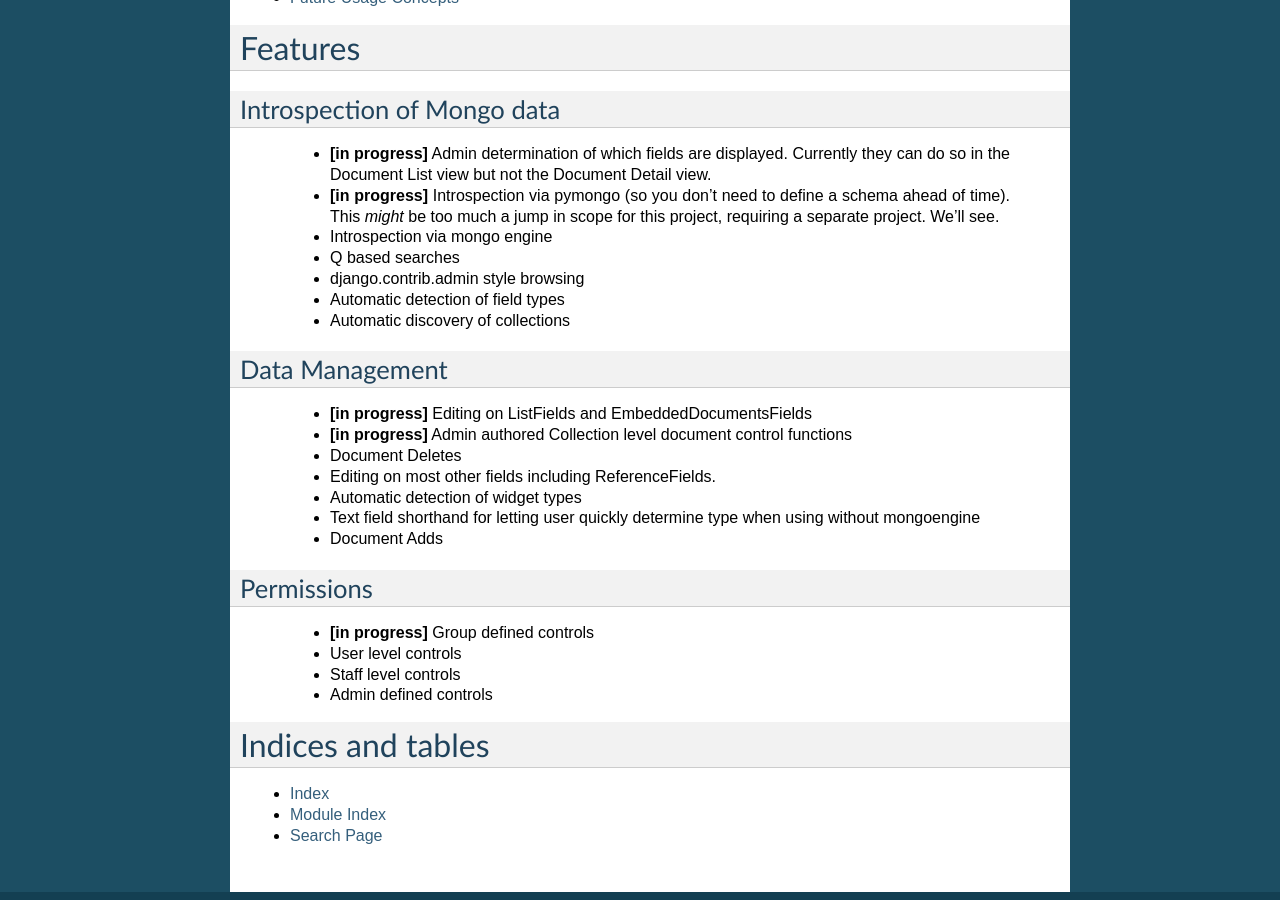
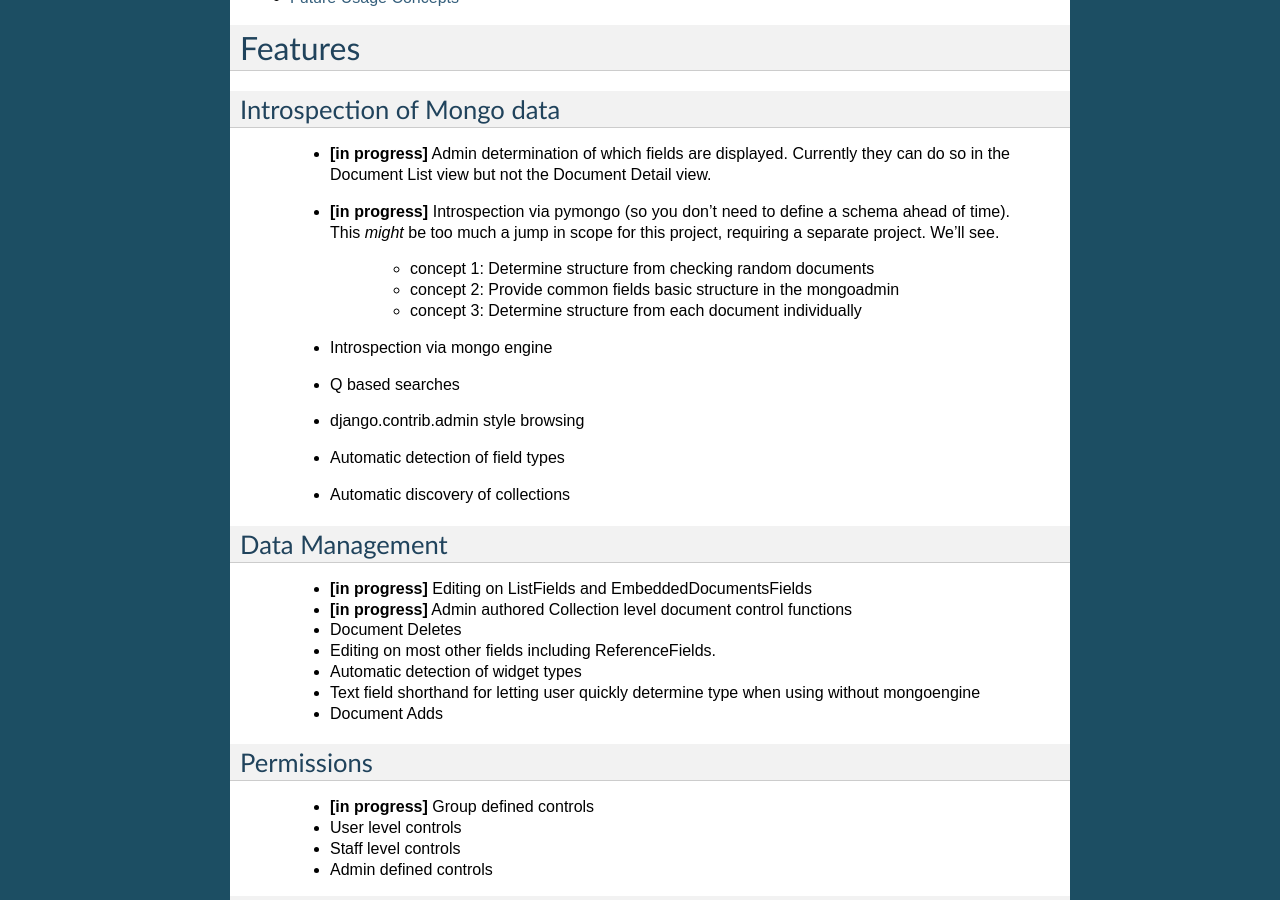
Before and after one commit to jazzband/django-mongonaut, a Sphinx documentation site: the page built from docs/index.rst, in a window 1280 px wide and 900 px high, scrolled down 406 px. Built offline with Sphinx 7.4.7, drawn with Linux system fonts in a browser that asks for light colours.

Commit message:
Concepts for integrating mongoadmin added

```diff
--- a/docs/index.rst
+++ b/docs/index.rst
@@ -29,6 +29,11 @@
 
     * **[in progress]** Admin determination of which fields are displayed. Currently they can do so in the Document List view but not the Document Detail view.
     * **[in progress]** Introspection via pymongo (so you don't need to define a schema ahead of time). This *might* be too much a jump in scope for this project, requiring a separate project. We'll see.
+
+        * concept 1: Determine structure from checking random documents
+        * concept 2: Provide common fields basic structure in the mongoadmin
+        * concept 3: Determine structure from each document individually
+
     * Introspection via mongo engine
     * Q based searches
     * django.contrib.admin style browsing
```
